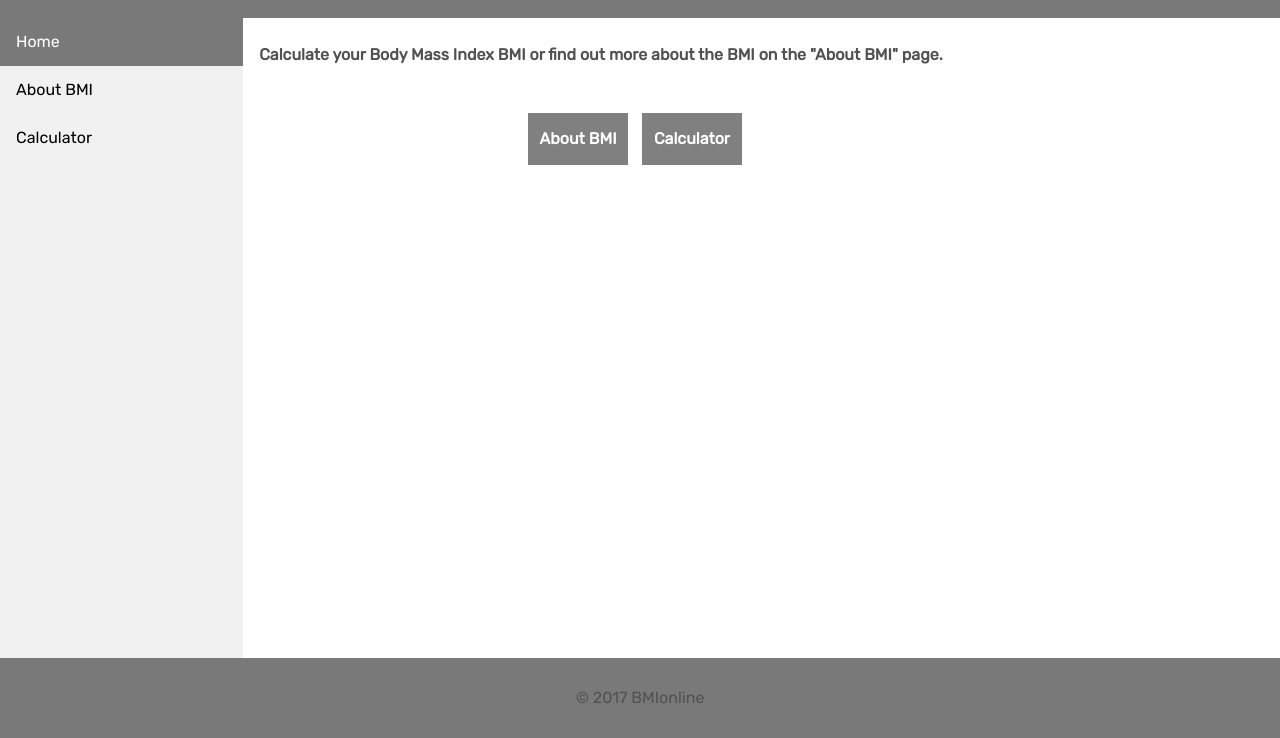
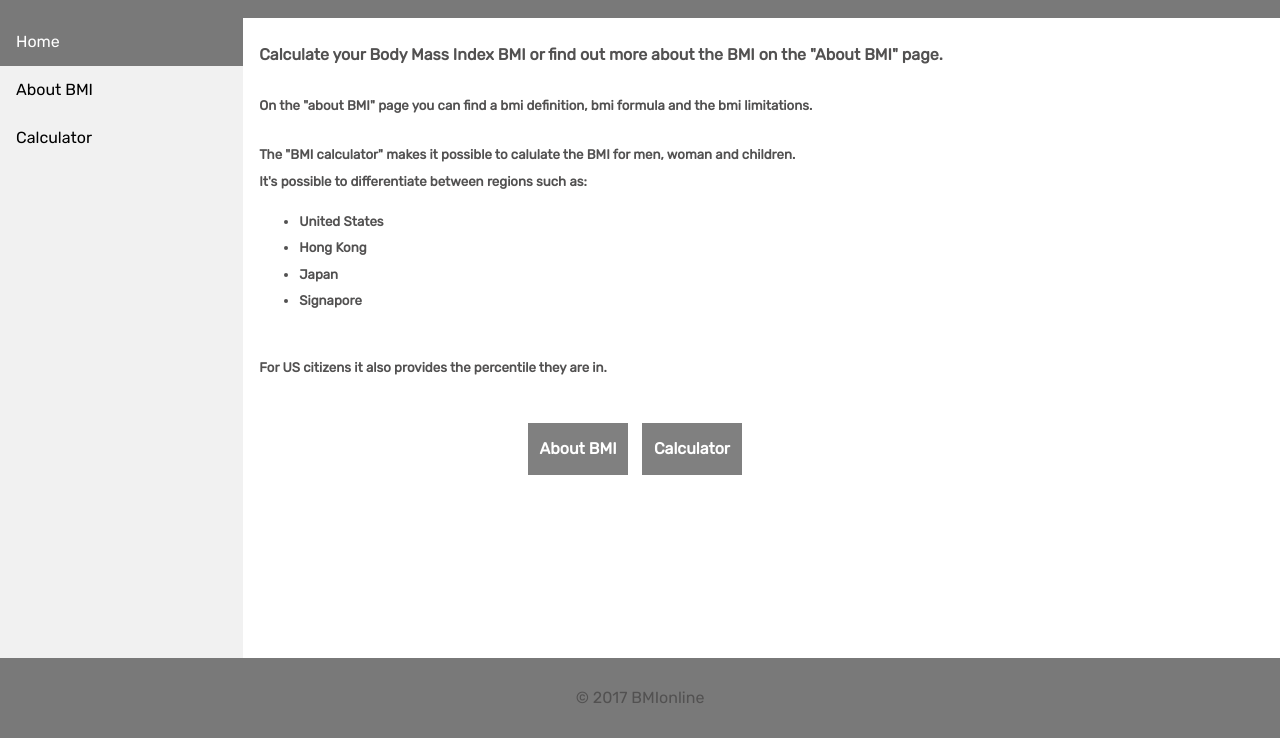
Before and after one commit to cmeulyzer/bmi, a plain HTML site: page index.html in a window 1280 px wide. Shown: the part 62-800 px from the top of the page. Drawn offline with nearby package versions, Linux system fonts and the light colour scheme; a web font is replaced by a local one.

Commit message:
seo index page, keywords metatags

```diff
--- a/index.html
+++ b/index.html
@@ -18,7 +18,7 @@
     </script>
 
     <meta name="description" content="Body Mass Index Calculator">
-    <meta name="keywords" content="BMI, body mass index, calculator, health, who, us, united states, Japan, Hong Kong, Signapore">
+    <meta name="keywords" content="bmi, bmi formula, body mass index, bmi index, bmi calculator, bmi calculation, health, world health organisation, who, us, united states, Japan, Hong Kong, Signapore, men, women, children, meter, inches, Kg, kilogram, Lb">
     <meta name="author" content="Christoph Meulyzer">
 
     <meta name="google-site-verification" content="hTcFbE1vYPQbm1oDngeo2tdEiifxxeXWQQrUSBL84oI" />
@@ -46,6 +46,16 @@
         </nav>
         <article>
             <h4>Calculate your Body Mass Index BMI or find out more about the BMI on the "About BMI" page.</h4>
+            <h5>On the "about BMI" page you can find a bmi definition, bmi formula and the bmi limitations.</h5>
+            <h5>The "BMI calculator" makes it possible to calulate the BMI for men, woman and children.
+                <br>It's possible to differentiate between regions such as:
+                <ul>
+                    <li>United States</li>
+                    <li>Hong Kong</li>
+                    <li>Japan</li>
+                    <li>Signapore</li>
+                </ul>
+                <br>For US citizens it also provides the percentile they are in.</h5>
             <div id="btn">
                 <span>
                     <a href="aboutbmi.html">About BMI</a>
```
Also changed, not shown: aboutbmi.html (+1 -1 lines), calculator.html (+1 -1 lines).
